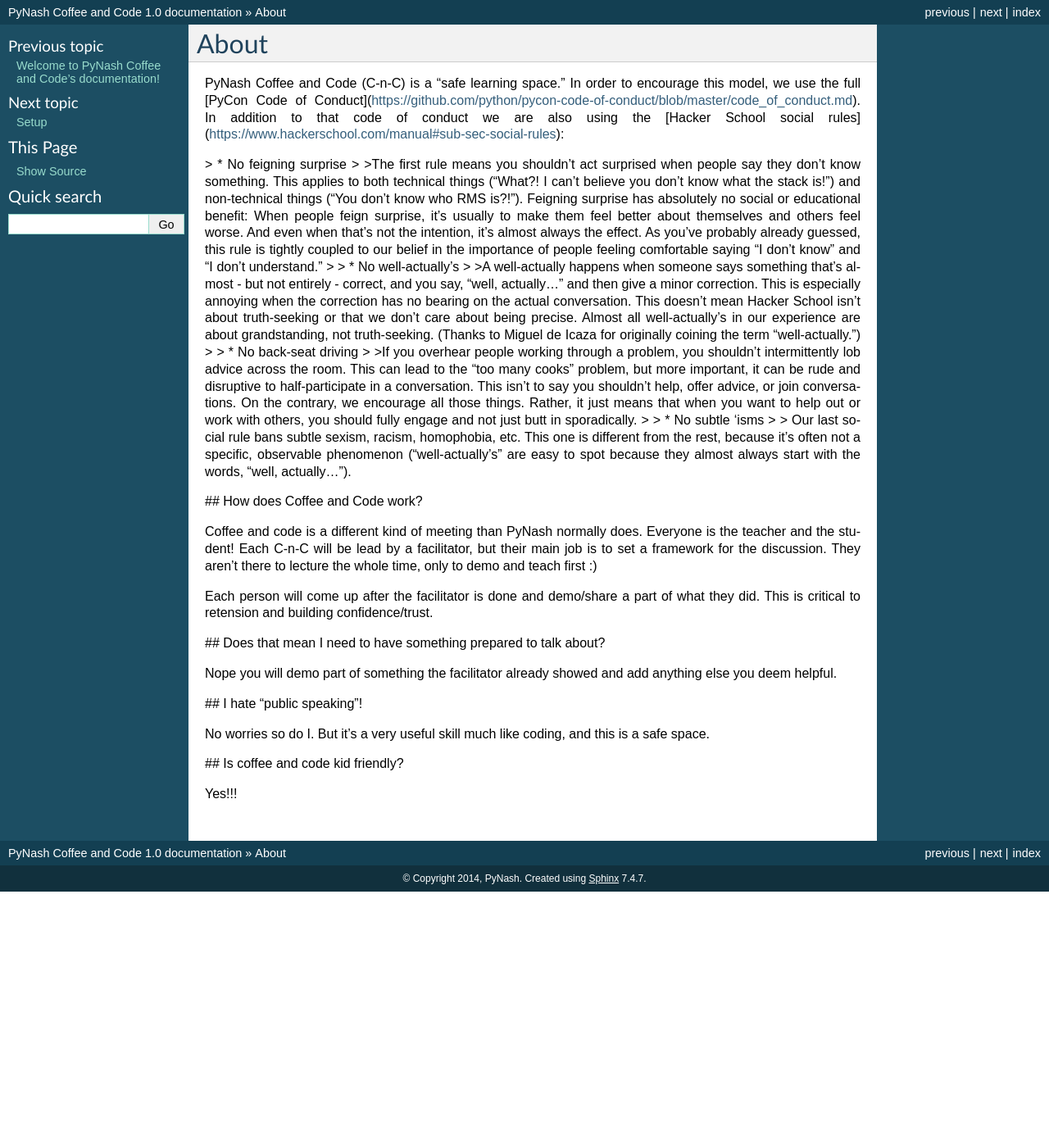
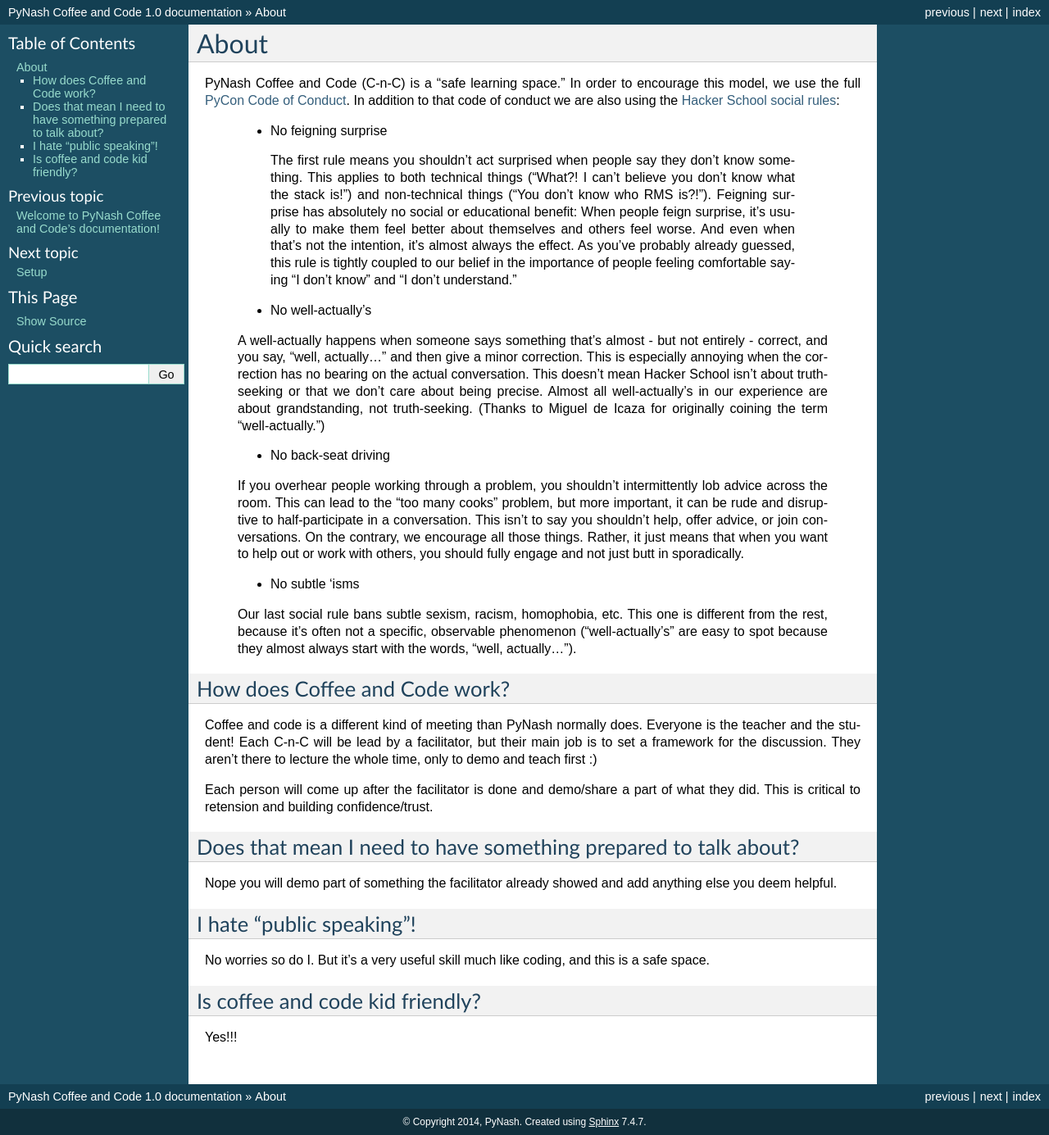
Before and after one commit to pynashorg/pynash-cnc-docs, a Sphinx documentation site: the page built from source/about.rst, in a window 1280 px wide. Shown: the whole page at 82% size. Built offline with Sphinx 7.4.7, drawn with Linux system fonts in a browser that asks for light colours; before the commit the page ends 1088 px from its top, so only the background shows below that.

Commit message:
trying to cleanup about
Signed-off-by: Jason Myers <jason@jasonamyers.com>

```diff
--- a/source/about.rst
+++ b/source/about.rst
@@ -1,39 +1,43 @@
 About
 =====
 
-PyNash Coffee and Code (C-n-C) is a "safe learning space." In order to encourage this model, we use the full [PyCon Code of Conduct](https://github.com/python/pycon-code-of-conduct/blob/master/code_of_conduct.md).
-In addition to that code of conduct we are also using the [Hacker School social rules](https://www.hackerschool.com/manual#sub-sec-social-rules):
+PyNash Coffee and Code (C-n-C) is a "safe learning space." In order to encourage this model, we use the full `PyCon Code of Conduct <https://github.com/python/pycon-code-of-conduct/blob/master/code_of_conduct.md>`_.
+In addition to that code of conduct we are also using the `Hacker School social rules <https://www.hackerschool.com/manual#sub-sec-social-rules>`_:
 
-> * No feigning surprise
->
->The first rule means you shouldn't act surprised when people say they don't know something. This applies to both technical things ("What?! I can't believe you don't know what the stack is!") and non-technical things ("You don't know who RMS is?!"). Feigning surprise has absolutely no social or educational benefit: When people feign surprise, it's usually to make them feel better about themselves and others feel worse. And even when that's not the intention, it's almost always the effect. As you've probably already guessed, this rule is tightly coupled to our belief in the importance of people feeling comfortable saying "I don't know" and "I don't understand."
->
-> * No well-actually's
->
->A well-actually happens when someone says something that's almost - but not entirely - correct, and you say, "well, actually…" and then give a minor correction. This is especially annoying when the correction has no bearing on the actual conversation. This doesn't mean Hacker School isn't about truth-seeking or that we don't care about being precise. Almost all well-actually's in our experience are about grandstanding, not truth-seeking. (Thanks to Miguel de Icaza for originally coining the term "well-actually.")
->
-> * No back-seat driving
->
->If you overhear people working through a problem, you shouldn't intermittently lob advice across the room. This can lead to the "too many cooks" problem, but more important, it can be rude and disruptive to half-participate in a conversation. This isn't to say you shouldn't help, offer advice, or join conversations. On the contrary, we encourage all those things. Rather, it just means that when you want to help out or work with others, you should fully engage and not just butt in sporadically.
->
-> * No subtle 'isms
->
-> Our last social rule bans subtle sexism, racism, homophobia, etc. This one is different from the rest, because it's often not a specific, observable phenomenon ("well-actually's" are easy to spot because they almost always start with the words, "well, actually…").
+  * No feigning surprise
 
-## How does Coffee and Code work?
+   The first rule means you shouldn't act surprised when people say they don't know something. This applies to both technical things ("What?! I can't believe you don't know what the stack is!") and non-technical things ("You don't know who RMS is?!"). Feigning surprise has absolutely no social or educational benefit: When people feign surprise, it's usually to make them feel better about themselves and others feel worse. And even when that's not the intention, it's almost always the effect. As you've probably already guessed, this rule is tightly coupled to our belief in the importance of people feeling comfortable saying "I don't know" and "I don't understand."
+
+  * No well-actually's
+
+  A well-actually happens when someone says something that's almost - but not entirely - correct, and you say, "well, actually…" and then give a minor correction. This is especially annoying when the correction has no bearing on the actual conversation. This doesn't mean Hacker School isn't about truth-seeking or that we don't care about being precise. Almost all well-actually's in our experience are about grandstanding, not truth-seeking. (Thanks to Miguel de Icaza for originally coining the term "well-actually.")
+
+  * No back-seat driving
+
+  If you overhear people working through a problem, you shouldn't intermittently lob advice across the room. This can lead to the "too many cooks" problem, but more important, it can be rude and disruptive to half-participate in a conversation. This isn't to say you shouldn't help, offer advice, or join conversations. On the contrary, we encourage all those things. Rather, it just means that when you want to help out or work with others, you should fully engage and not just butt in sporadically.
+
+  * No subtle 'isms
+
+  Our last social rule bans subtle sexism, racism, homophobia, etc. This one is different from the rest, because it's often not a specific, observable phenomenon ("well-actually's" are easy to spot because they almost always start with the words, "well, actually…").
+
+How does Coffee and Code work?
+------------------------------
 
 Coffee and code is a different kind of meeting than PyNash normally does.  Everyone is the teacher and the student! Each C-n-C will be lead by a facilitator, but their main job is to set a framework for the discussion.  They aren't there to lecture the whole time, only to demo and teach first :)
 
 Each person will come up after the facilitator is done and demo/share a part of what they did. This is critical to retension and building confidence/trust.
 
-## Does that mean I need to have something prepared to talk about?
+Does that mean I need to have something prepared to talk about?
+---------------------------------------------------------------
 
 Nope you will demo part of something the facilitator already showed and add anything else you deem helpful.
 
-## I hate "public speaking"!
+I hate "public speaking"!
+-------------------------
 
 No worries so do I. But it's a very useful skill much like coding, and this is a safe space.
 
-## Is coffee and code kid friendly?
+Is coffee and code kid friendly?
+--------------------------------
 
 Yes!!!
```
